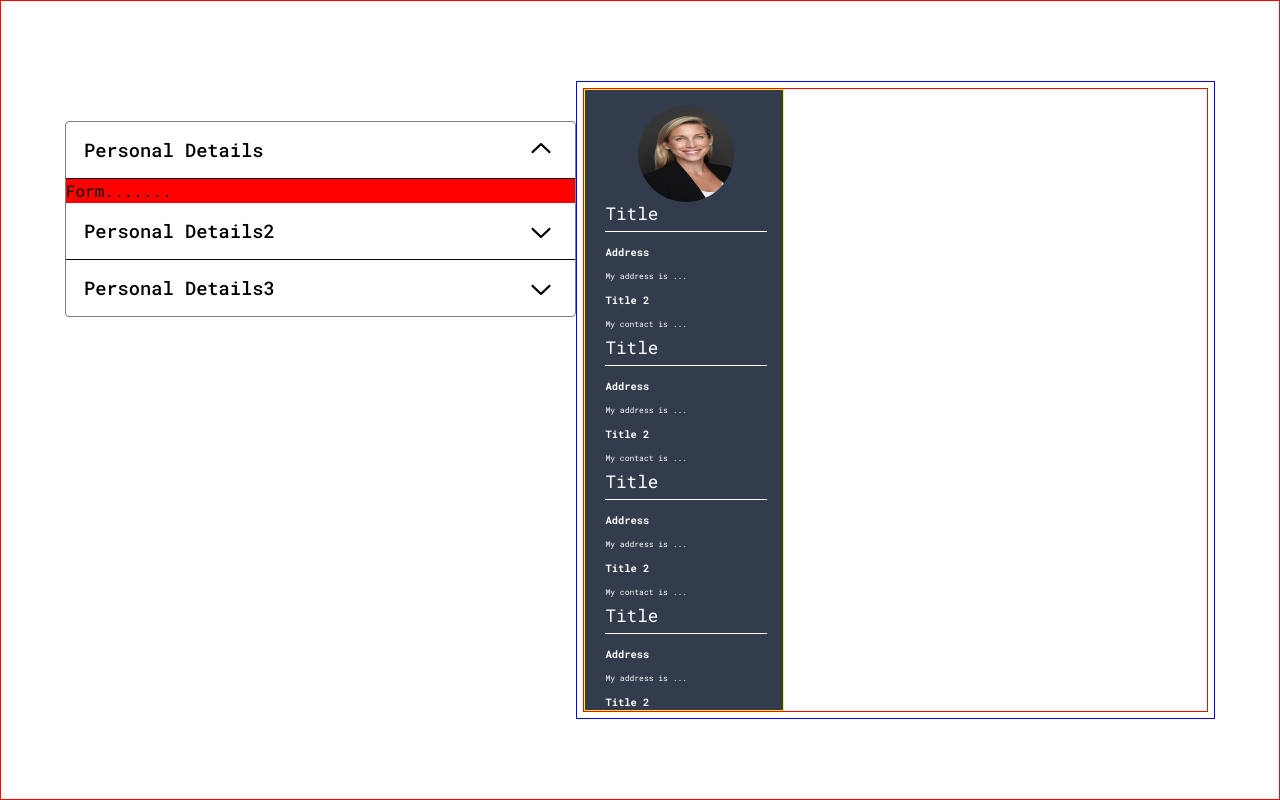
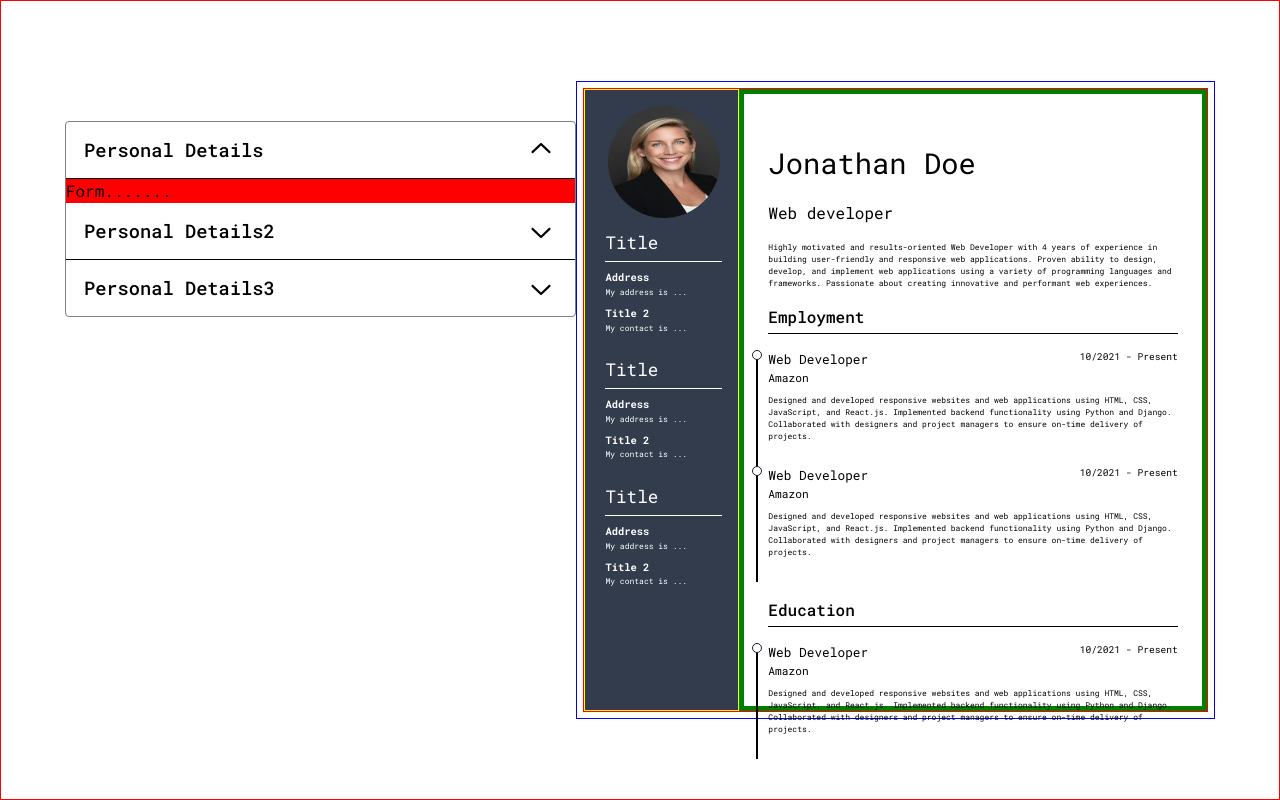
Before and after one commit to umutaaslan/cv-creator, a React (Vite) app in the folder cv-creator/: page / in a window 1280 px wide. Built offline with nearby package versions, Linux system fonts and the light colour scheme.

Commit message:
improved styling

```diff
--- a/cv-creator/src/components/CvHeaderContent.styled.jsx
+++ b/cv-creator/src/components/CvHeaderContent.styled.jsx
@@ -33,6 +33,7 @@ const Title = styled.div`
 const Item = styled.div`
     display: flex;
     flex-direction: column;
+    margin-top: 8px;
 
 `
 const ItemTitle = styled.div`
--- a/cv-creator/src/components/CvPage.styled.jsx
+++ b/cv-creator/src/components/CvPage.styled.jsx
@@ -1,5 +1,6 @@
 import styled from "styled-components";
 import CvHeaderContent from "./CvHeaderContent.styled";
+import CvPageMainItem from "./CvPageMainItem.styled";
 
 const CvPage = () => {
     return (
@@ -10,9 +11,32 @@ const CvPage = () => {
                     <CvHeaderContent></CvHeaderContent>
                     <CvHeaderContent></CvHeaderContent>
                     <CvHeaderContent></CvHeaderContent>
-                    <CvHeaderContent></CvHeaderContent>
                 </HeaderContentWrapper>
             </Header>
+            <Main>
+                <Name>
+                    Jonathan Doe
+                </Name>
+                <Occupation>
+                    Web developer
+                </Occupation>
+                <About>
+                    Highly motivated and results-oriented Web Developer with 4 years of experience in building user-friendly and responsive web applications. Proven ability to design, develop, and implement web applications using a variety of programming languages and frameworks. Passionate about creating innovative and performant web experiences.
+                </About>
+                <Section>
+                    <SectionTitle>
+                    Employment
+                    </SectionTitle>
+                    <CvPageMainItem />
+                    <CvPageMainItem />
+                </Section>
+                <Section>
+                    <SectionTitle>
+                    Education
+                    </SectionTitle>
+                    <CvPageMainItem />
+                </Section>
+            </Main>
         </Wrapper>
      );
 }
@@ -22,6 +46,7 @@ const Wrapper = styled.div`
     border: 1px solid red;
     height: 100%;
     width: 100%;
+    display: flex;
 `
 
 const Header = styled.div`
@@ -33,21 +58,55 @@ const Header = styled.div`
     padding-left: 20px;
     display: flex;
     flex-direction: column;
+    gap: 2%;
+;
 `
 
 const StyledImage = styled.img`
-    height: 6rem;
-    width: 6rem;
+    height: 7rem;
+    width: 7rem;
     border-radius: 50%;
     align-self: center;
 `
 
 const HeaderContentWrapper = styled.div`
+   /* top one fixed, others space-evenly */
     height: 100%;
     display: flex;
     flex-direction: column;
-    justify-content: space-evenly;
+    gap: 5%;
+`
 
+const Main = styled.main`
+     border: 5px solid green;
+     height: 100%;
+     width: 100%;
+     padding: 48px 24px;
+`
+
+const Name = styled.div`
+    font-size: 1.8rem;
+`
+
+const Occupation = styled.div`
+    margin-top: 16px;
+`
+
+const About = styled.div`
+    margin-top: 16px;
+    font-size: .5rem;
+    /* line-height: 1.5; */
+`
+
+const Section = styled.div`
+    margin-top: 16px;
+`
+
+const SectionTitle = styled.div`
+    font-weight: 500;
+    border-bottom: 1px solid black;
+    padding-bottom: 4px;
+    margin-bottom: 16px;
 `
 
 export default CvPage;
--- /dev/null
+++ b/cv-creator/src/components/CvPageMainItem.styled.jsx
@@ -0,0 +1,60 @@
+import styled from "styled-components";
+
+const CvPageMainItem = () => {
+    return (
+        <Wrapper>
+            <Role>Web Developer</Role>
+            <Employer>Amazon</Employer>
+            <Description>Designed and developed responsive websites and web applications using HTML, CSS, JavaScript, and React.js. Implemented backend functionality using Python and Django. Collaborated with designers and project managers to ensure on-time delivery of projects.</Description>
+            <StyledDate>10/2021 - Present</StyledDate>
+        </Wrapper>
+     );
+}
+
+
+const Wrapper = styled.div`
+    position: relative;
+    padding-bottom: 24px;
+    &::before{
+        content: "";
+        position: absolute;
+        border: .5px solid black;
+        height: 100%;
+        left: -12px;
+    };
+    &::after{
+        content: "";
+        position: absolute;
+        width: 10px;
+        height: 10px;
+        border: 1.5px solid #1a202c;
+        background-color: white;
+        border-radius: 50%;
+        top: 0;
+        left: -16.5px;
+    }
+`
+
+const Role = styled.div`
+    font-size: .8rem;
+
+`
+
+const Employer = styled.div`
+    font-size: .7rem;
+    margin-bottom: 8px;
+`
+
+const Description = styled.div`
+    font-size: .5rem;
+
+`
+
+const StyledDate = styled.div`
+    font-size: .6rem;
+    position: absolute;
+    right: 0;
+    top: 0;
+`
+
+export default CvPageMainItem;
--- a/cv-creator/src/index.css
+++ b/cv-creator/src/index.css
@@ -18,7 +18,7 @@
     font-style: normal;
   }
   body, #root {
-    line-height: calc(1em + 0.5rem);
+    line-height: 1.5;
     -webkit-font-smoothing: antialiased;
   }
   img, picture, video, canvas, svg {
```
Also changed, not shown: cv-creator/src/components/Cv.styled.jsx (line endings or trailing spaces).
